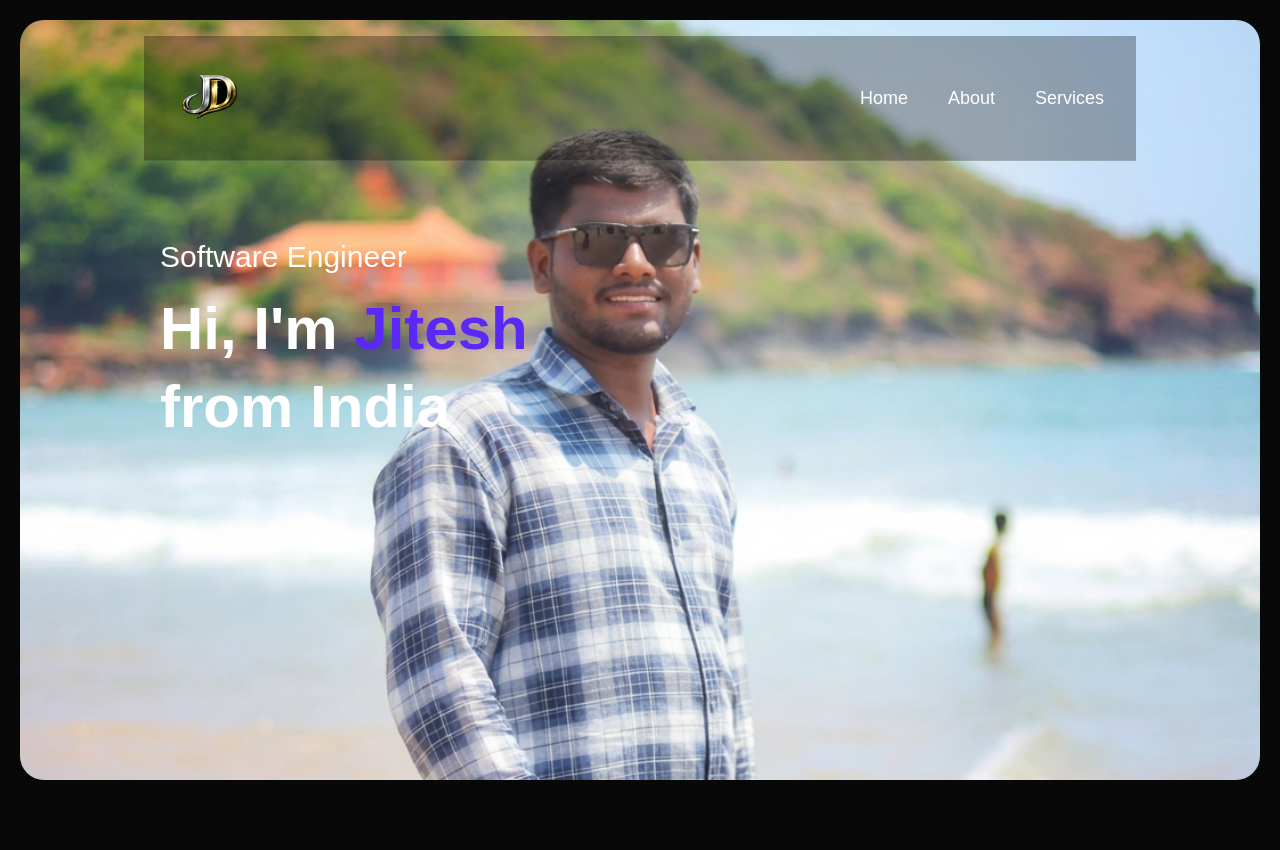
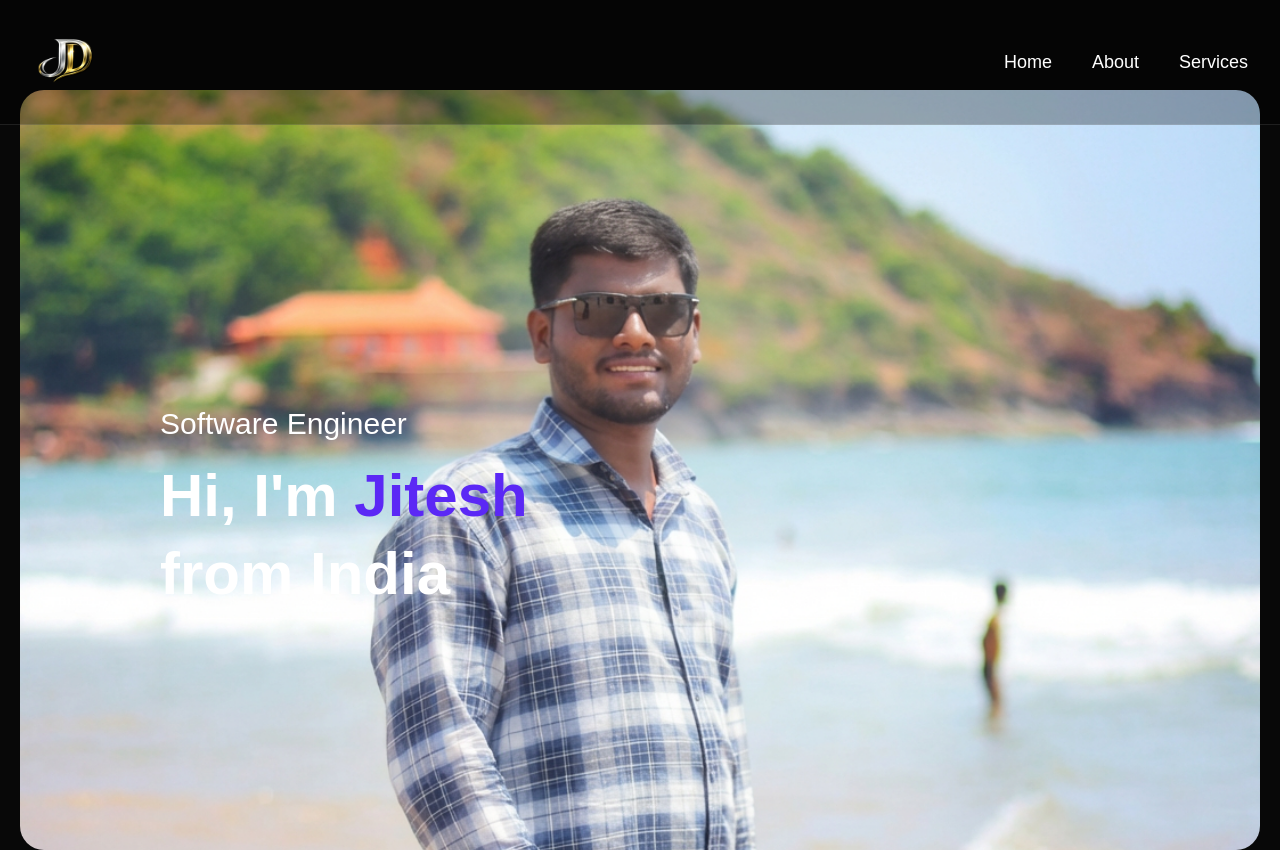
Before and after one commit to Jiteshraj96/portfolio, a website: page index.html in a window 1280 px wide. Shown: the top 850 px of the page. Drawn offline with nearby package versions, Linux system fonts and the light colour scheme.

Commit message:
Fix navbar overlap - make navbar fixed and adjust header spacing

```diff
--- a/style.css
+++ b/style.css
@@ -25,6 +25,10 @@ body {
     background-position: center 35%;
     background-repeat: no-repeat;
     padding: 0;
+    padding-top: 70px;
+    display: flex;
+    flex-direction: column;
+    justify-content: center;
 }
 
 .container {
@@ -42,6 +46,13 @@ nav {
     background: rgba(0, 0, 0, 0.3);
     padding: 12px 16px;
     border-bottom: 1px solid rgba(255, 255, 255, 0.1);
+    position: fixed;
+    top: 0;
+    left: 0;
+    right: 0;
+    width: 100%;
+    box-sizing: border-box;
+    z-index: 100;
 }
 
 .logo {
@@ -90,7 +101,7 @@ nav ul li a:hover::after {
 }
 
 .header-text {
-    margin-top: 40%;
+    margin-top: 0;
     font-size: 18px;
     max-width: 100%;
     padding: 0 16px;
@@ -594,7 +605,9 @@ nav ul.show ~ .fa-times {
         width: calc(100% - 40px);
         height: calc(100vh - 40px);
         margin: 20px;
+        margin-top: 90px;
         border-radius: 24px;
+        padding-top: 0;
     }
 
     .container {
@@ -631,7 +644,7 @@ nav ul.show ~ .fa-times {
     }
 
     .header-text {
-        margin-top: 15%;
+        margin-top: 0;
         font-size: 24px;
         max-width: 600px;
     }
```
